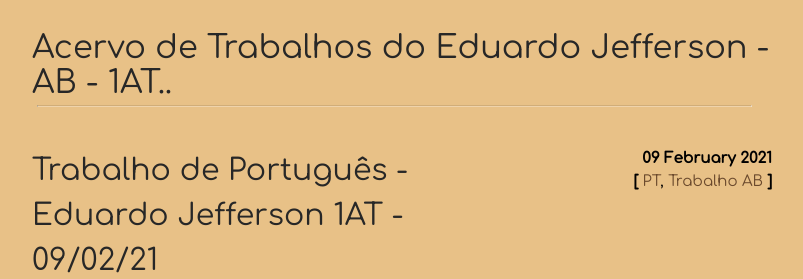
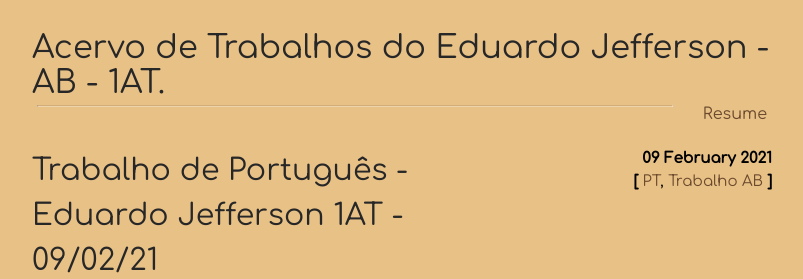
Before and after one commit to heart-leap/heart-leap.github.io, a Jekyll site: the page built from index.html, in a window 1280 px wide. Shown: the top 279 px of the page, without its empty margins (238-1041 px from the left). Built offline with Jekyll 4.4.1, drawn with Linux system fonts in a browser that asks for light colours; part of the change alters nothing that is shown.

Commit message:
troca da descricao

```diff
--- a/_config.yml
+++ b/_config.yml
@@ -1,6 +1,6 @@
-title: Acervo de Trabalhos do Eduardo Jefferson - AB - 1AT..
+title: Acervo de Trabalhos do Eduardo Jefferson - AB - 1AT.
 author: Leone
-subtitle: Este Web-Sitio servera para
+subtitle: Este Web-Sitio servirá para guardar e documentar os meus trabalhos no AB durante o período de ensino remoto.
 
 url: "https://heart-leap.github.io"
 baseurl: "/"
@@ -18,3 +18,5 @@ sass:
     sass_dir: css
 
 navbar:
+ - name: "Resume"
+   absolute-link: "https://pro-panda.github.io/resume.pdf"
```
